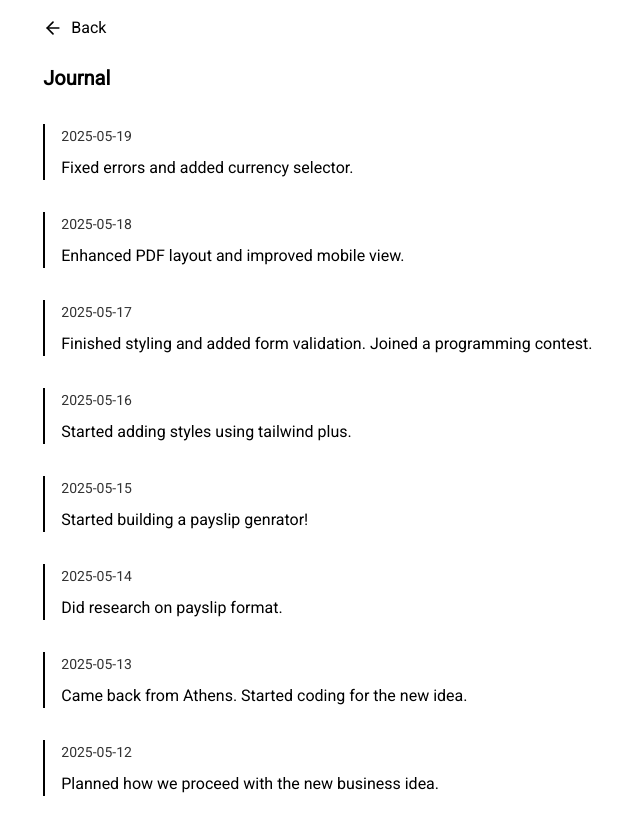
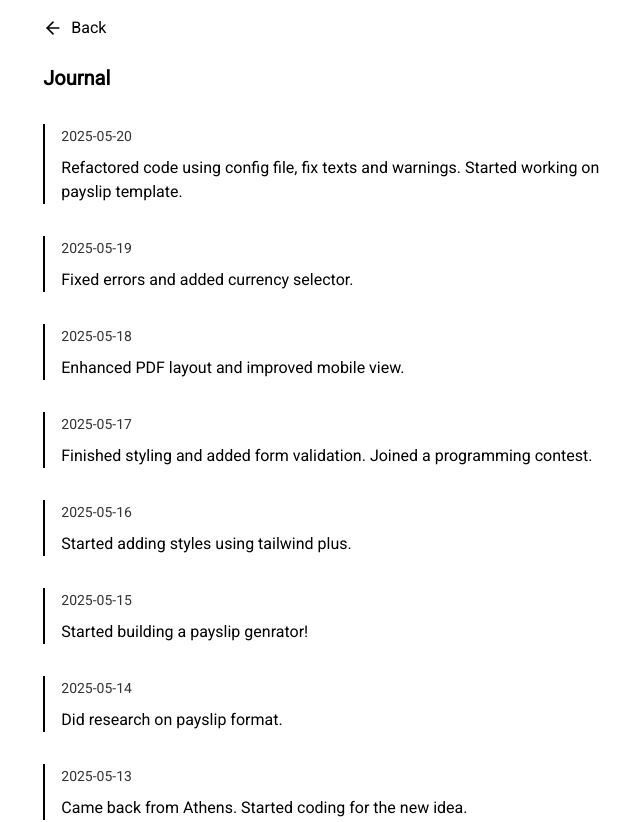
Before and after one commit to minamicode/minamicode.com, a Next.js app: page /journal in a window 1280 px wide. Shown: the top 822 px of the page, without its empty margins (298-938 px from the left). Built offline with nearby package versions, Linux system fonts and the light colour scheme.

Commit message:
add a journal entry

```diff
--- a/src/app/_components/JournalEntries.tsx
+++ b/src/app/_components/JournalEntries.tsx
@@ -6,6 +6,10 @@ type JournalEntry = {
 };
 
 const entries: JournalEntry[] = [
+ {
+    date: "2025-05-20",
+    text: "Refactored code using config file, fix texts and warnings. Started working on payslip template.",
+  },
   {
     date: "2025-05-19",
     text: "Fixed errors and added currency selector.",
```
